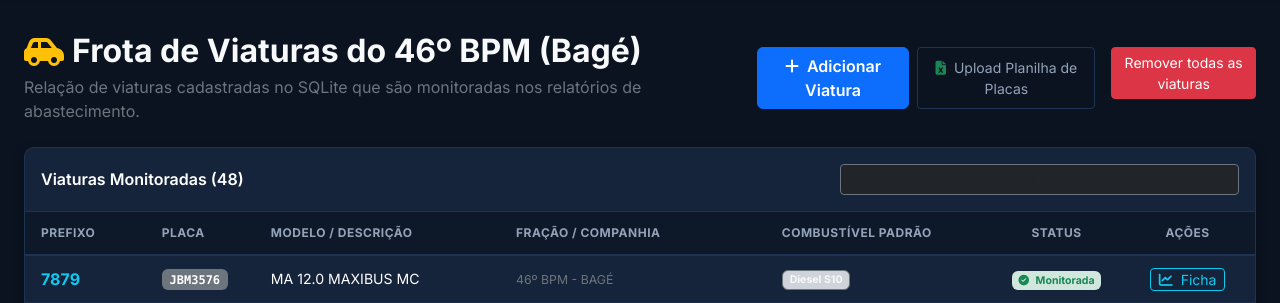
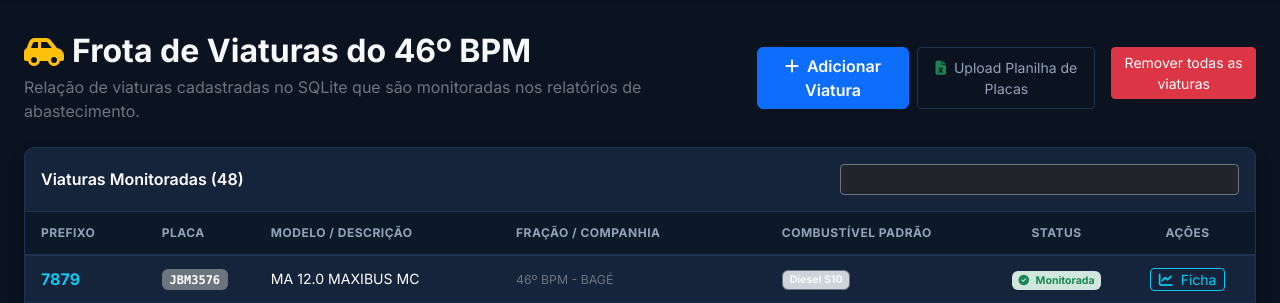
Before and after one commit to rogermanzzini/Controle-da-frota-do-46-BPM, a Flask app: page /viaturas in a window 1280 px wide; the page is wider, and only the part inside the window is pictured. Shown: the part 121-424 px from the top of that part. Run offline with Flask 3, Linux system fonts and the light colour scheme; a user stored in the database is signed in; data comes from the database, SQL or seed files in the repository.

Commit message:
fix: remover (Bage) do titulo da pagina de frota de viaturas

```diff
--- a/templates/viaturas.html
+++ b/templates/viaturas.html
@@ -1,12 +1,12 @@
 {% extends 'base.html' %}
 
-{% block title %}Frota Alvo - 46º BPM (Bagé/RS){% endblock %}
+{% block title %}Frota Alvo - 46º BPM{% endblock %}
 
 {% block content %}
 <div class="row align-items-center mb-4">
     <div class="col-md-7">
         <h2 class="fw-bold mb-1 d-flex align-items-center gap-2">
-            <i class="fa-solid fa-car-side text-warning"></i> Frota de Viaturas do 46º BPM (Bagé)
+            <i class="fa-solid fa-car-side text-warning"></i> Frota de Viaturas do 46º BPM
         </h2>
         <p class="text-secondary mb-0">
             Relação de viaturas cadastradas no SQLite que são monitoradas nos relatórios de abastecimento.
```
